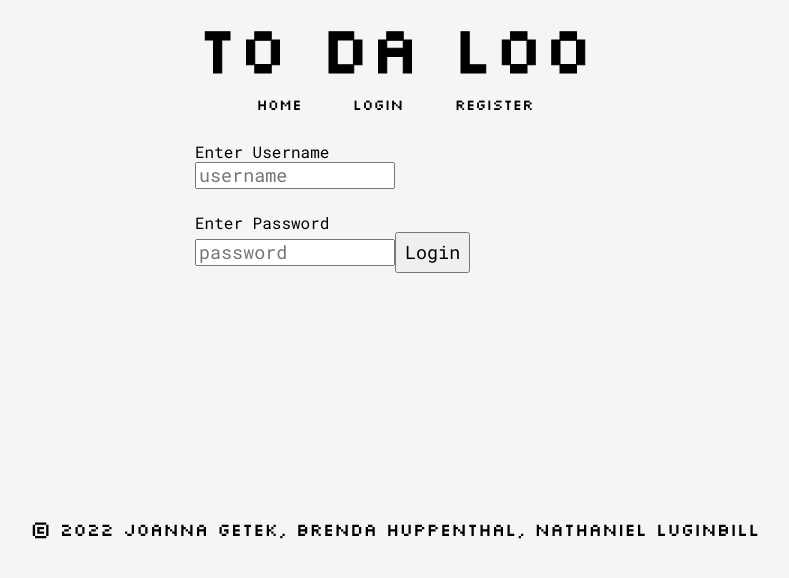
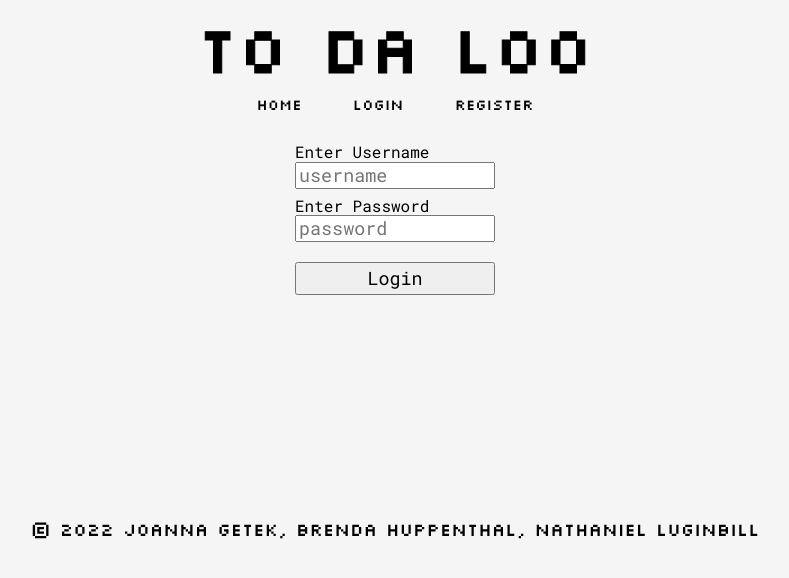
Before and after one commit to bhuppenthal/todaloo, a React (Create React App) app in the folder frontend/: page /login in a window 1280 px wide. Shown: the top 578 px of the page, without its empty margins (245-1034 px from the left). Built offline with nearby package versions, Linux system fonts and the light colour scheme.

Commit message:
login pretty

```diff
--- a/frontend/src/App.css
+++ b/frontend/src/App.css
@@ -190,9 +190,6 @@ sub {}
   justify-content: center;
   align-items: center;
 }
-.spacer {
-  margin-bottom: 5rem;
-}
 
 .p {
   margin: auto;
--- a/frontend/src/pages/UserLogin.css
+++ b/frontend/src/pages/UserLogin.css
@@ -9,6 +9,7 @@
     /* border-style:solid; */
     border-radius: 5px;
     padding-bottom: 100px;
+    align-items: center;
   }
 
 .user-name {
@@ -16,9 +17,11 @@
 }
 
 .pass-word {
-    padding-top: 25px;
+    padding-top: .5rem;
 }
 
 .login-button {
+    width: 100%;
     margin:auto;
+    margin-top: 1.25rem
 }
--- a/frontend/src/pages/UserLoginPage.js
+++ b/frontend/src/pages/UserLoginPage.js
@@ -73,12 +73,15 @@ function UserLogin ({user, setUser}) {
                 id="password"
                 onChange={(e) => setPassword(e.target.value)}
             />
+            <div className='buttonContainer'>
                 <button
                     type="submit"
                     className="login-button"
                     onClick={submitUserLogin}>
                     Login
                 </button>
+            </div>
+
          </form>
         </div>
     );
```
Lines whose indentation alone changed are shown as unchanged.
